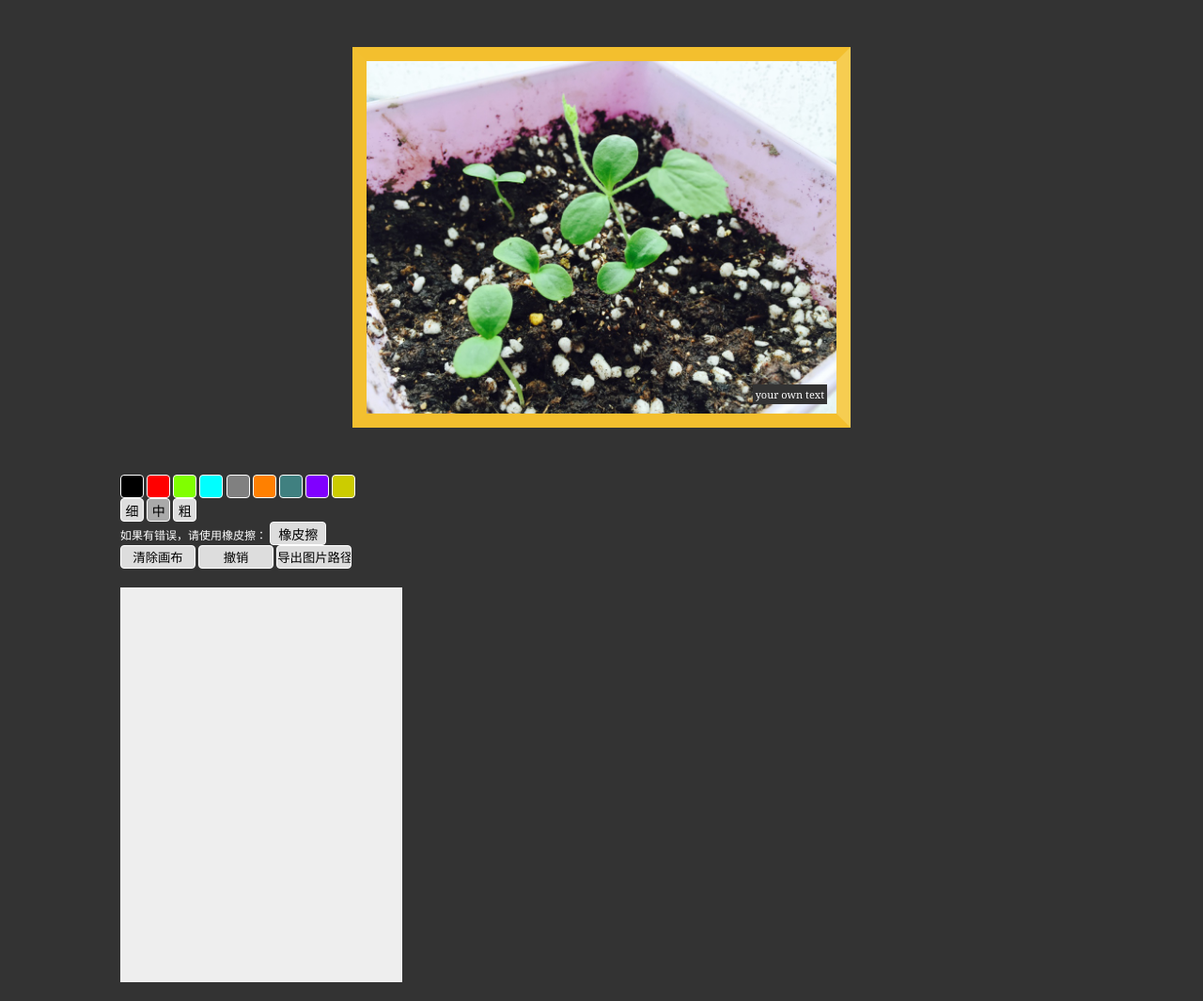
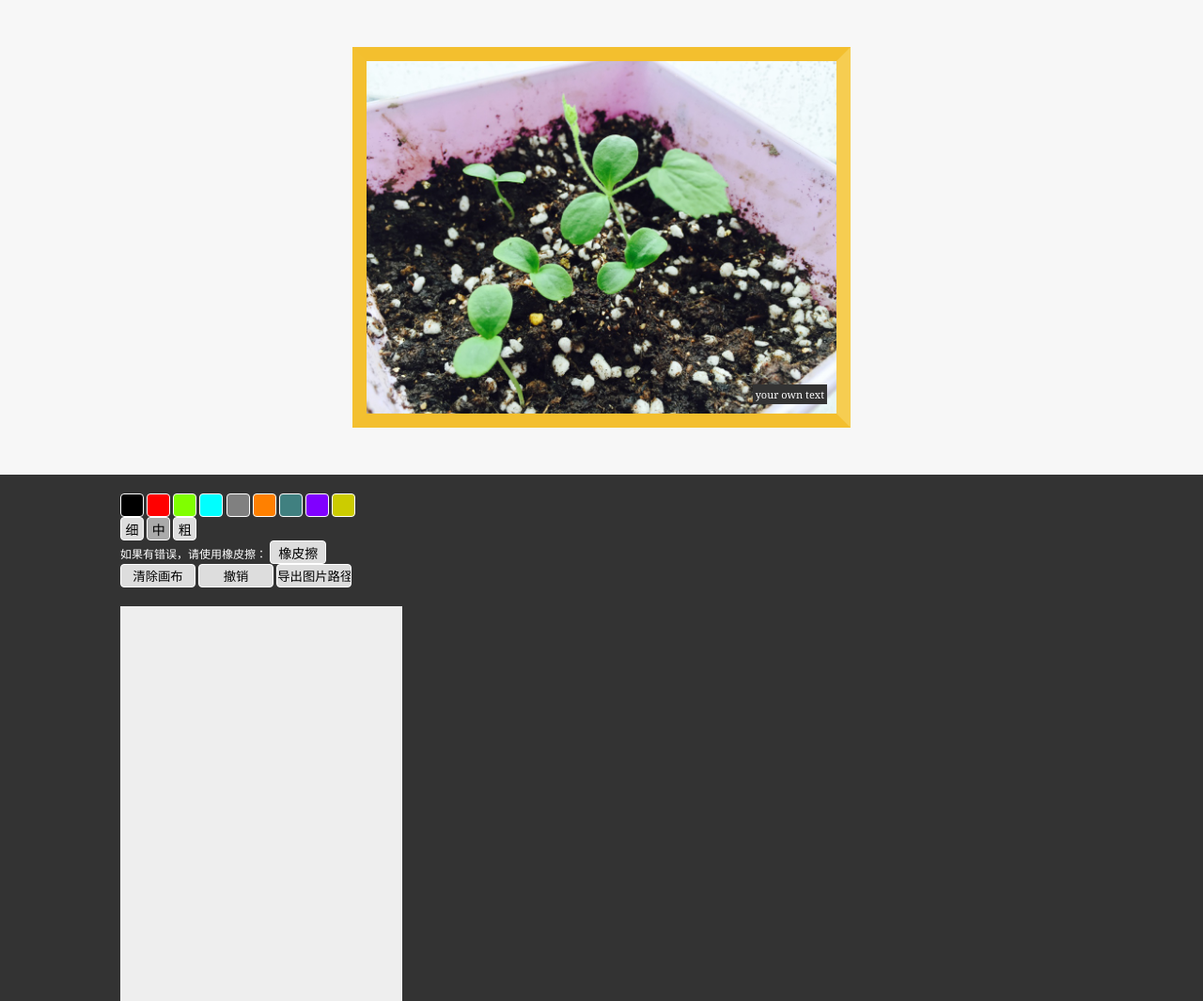
Before and after one commit to lippertest1/piczoom, a website: page src/piczoom.html in a window 1280 px wide. Shown: the whole page at 94% size. Drawn offline with Linux system fonts and the light colour scheme.

Commit message:
center style

```diff
--- a/src/style.css
+++ b/src/style.css
@@ -26,7 +26,24 @@ body{
     background-color: #333;
     font-family: Georgia;
 }
-
+div.pic-container{
+    background-color: #f7f7f7;
+    display: -webkit-box;
+    display: -moz-box;
+    display: -ms-flexbox;
+    display: -webkit-flex;
+    display: flex;
+    -webkit-box-align: center;
+        -moz-box-align: center;
+        -ms-flex-align: center;
+    -webkit-align-items: center;
+        align-items: center;
+    -webkit-box-pack: center;
+        -moz-box-pack: center;
+        -ms-flex-pack: center;
+    -webkit-justify-content: center;
+        justify-content: center;
+}
 div.page{
     width: 70%;
     margin: 50px auto 50px auto;
```
